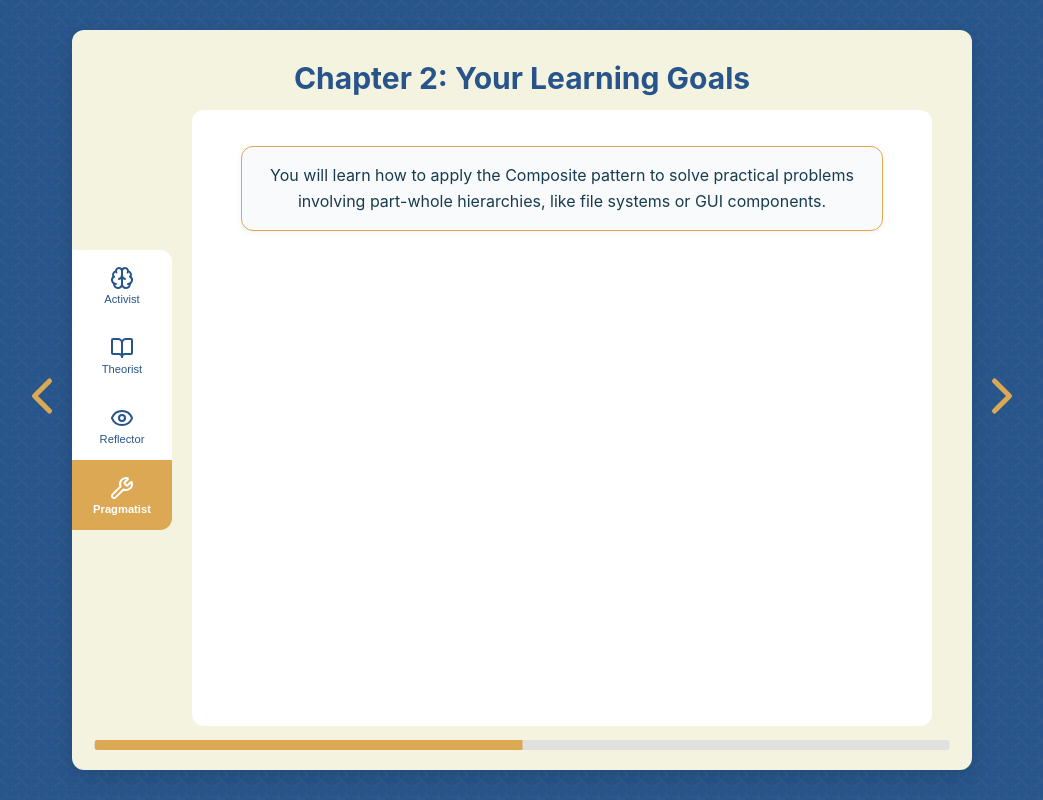
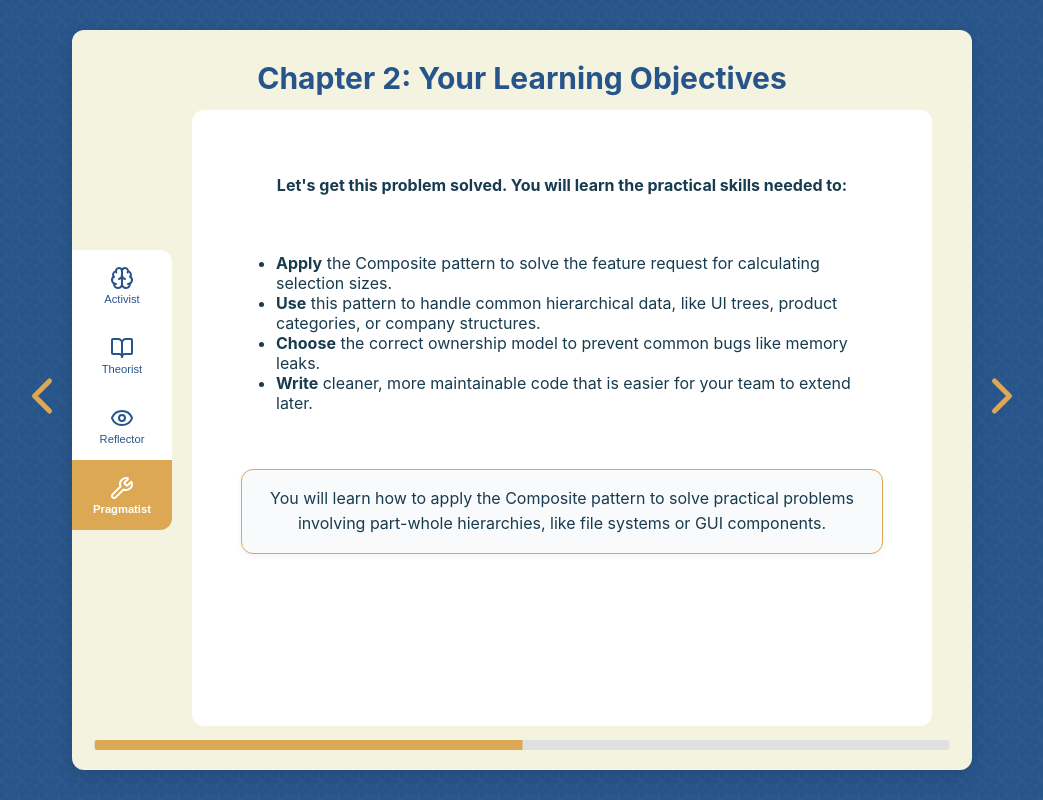
Before and after one commit to aliyahlimbada/COS750-Project, a React (Vite) app: page / in a window 1280 px wide. Both pictures are taken after a click on the element 1120 px from the left and 400 px from the top of the page. Shown: the whole page, without its empty margins (118-1161 px from the left). Built offline with nearby package versions, Linux system fonts and the light colour scheme.

Commit message:
Add preliminary Event 2

```diff
--- a/src/App.tsx
+++ b/src/App.tsx
@@ -6,6 +6,7 @@ import { UniformityPuzzle } from "./components/UniformityPuzzle";
 import { RippleEffectScenario } from "./components/RippleEffectScenario";
 import { FeatureRequest } from "./components/FeatureRequest";
 import ProgressBar from "./components/ProgressBar";
+import { ActivistsObjectives, PragmatistObjectives, ReflectorObjectives, TheoristObjectives } from "./components/Objectives";
 import './styles/app.scss';
 
 type ContentPiece = {
@@ -49,12 +50,24 @@ const pagesData: PagesData = {
   },
 
   2: {
-    title: "Chapter 2: Your Learning Goals",
+    title: "Chapter 2: Your Learning Objectives",
     content: {
-      Activist: { text: "By the end of this, you will be able to build a basic tree structure and add operations that work on every element in it." },
-      Theorist: { text: "You will understand the formal definition of the Composite pattern, its three core components (Component, Leaf, Composite), and how they relate to principles like polymorphism." },
-      Reflector: { text: "This lesson will guide you in observing and analyzing how the Composite pattern simplifies client code by creating a uniform interface for individual objects and collections." },
-      Pragmatist: { text: "You will learn how to apply the Composite pattern to solve practical problems involving part-whole hierarchies, like file systems or GUI components." }
+      Activist: {
+        text: "By the end of this, you will be able to build a basic tree structure and add operations that work on every element in it.",
+        visual: <ActivistsObjectives />
+      },
+      Theorist: {
+        text: "You will understand the formal definition of the Composite pattern, its three core components (Component, Leaf, Composite), and how they relate to principles like polymorphism.",
+        visual: <TheoristObjectives />
+      },
+      Reflector: {
+        text: "This lesson will guide you in observing and analysing how the Composite pattern simplifies client code by creating a uniform interface for individual objects and collections.",
+        visual: <ReflectorObjectives />
+      },
+      Pragmatist: {
+        text: "You will learn how to apply the Composite pattern to solve practical problems involving part-whole hierarchies, like file systems or GUI components.",
+        visual: <PragmatistObjectives />
+      }
     }
   },
   3: {
--- /dev/null
+++ b/src/components/Objectives.tsx
@@ -0,0 +1,51 @@
+import '../styles/app.scss'
+
+export const ActivistsObjectives = () => (
+    <div className='visual-container'>
+        <h4>Description</h4>
+        <p>We need to build a properties panel for our new file explorer UI. This panel should display the total size of whatever the user has selected.</p>
+        <h4>Acceptance Criteria:</h4>
+        <ul>
+            <li>When a user selects a single file, the panel must show that file's size.</li>
+            <li>When a user selects a single folder, the panel must show the combined size of all files and sub-folders within it.</li>
+            <li>When a user selects multiple items (both files and folders), the panel must show the grand total size of everything selected.</li>
+        </ul>
+    </div>
+
+);
+
+export const TheoristObjectives = () => (
+    <div className='visual-container'>
+        <h4>This module will establish a complete conceptual framework. You will understand:</h4>
+          <ul>
+            <li>The <b>formal definition</b> and structure of the Composite design pattern.</li>
+            <li>The distinct roles of the <b>Component, Leaf, and Composite</b> elements.</li>
+            <li>The conceptual difference between <b>Aggregation and Composition</b> in UML and their impact on object lifetime.</li>
+            <li>The principles of <b>uniformity and transparency</b> that this pattern provides.</li>
+          </ul>
+    </div>
+);
+
+export const ReflectorObjectives = () => (
+    <div className='visual-container'>
+        <h4>This section will provide opportunities for analysis. We will guide you to:</h4>
+          <ul>
+            <li><b>Identify</b> the tell-tale signs of a system that would benefit from the Composite pattern.</li>
+            <li><b>Observe</b> how a single, shared interface simplifies complex operations.</li>
+            <li><b>Consider</b> the long-term consequences of different memory management strategies.</li>
+            <li><b>Analyse</b> the trade-offs between client simplicity and object lifecycle safety.</li>
+          </ul>
+    </div>
+);
+
+export const PragmatistObjectives = () => (
+    <div className='visual-container'>
+        <h4>Let's get this problem solved. You will learn the practical skills needed to:</h4>
+          <ul>
+            <li><b>Apply</b> the Composite pattern to solve the feature request for calculating selection sizes.</li>
+            <li><b>Use</b> this pattern to handle common hierarchical data, like UI trees, product categories, or company structures.</li>
+            <li><b>Choose</b> the correct ownership model to prevent common bugs like memory leaks.</li>
+            <li><b>Write</b> cleaner, more maintainable code that is easier for your team to extend later.</li>
+          </ul>
+    </div>
+);
```
